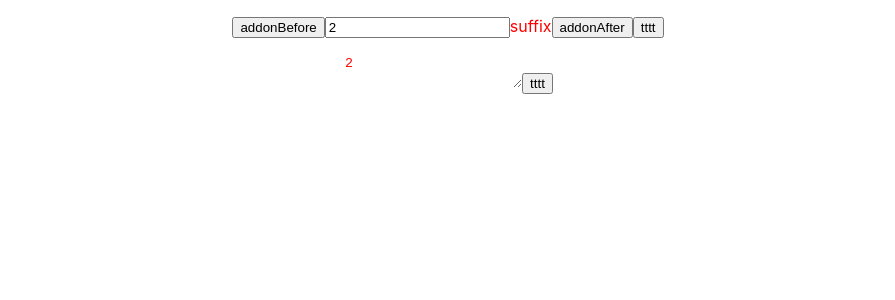
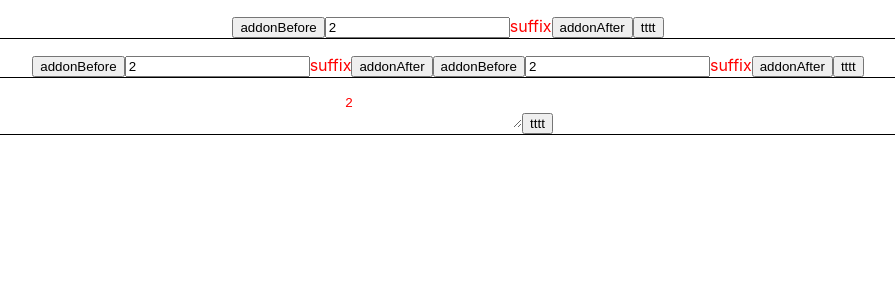
Before and after one commit to tea-react/tea-react, a React (Create React App) app: page / in a window 1280 px wide. Shown: the top 300 px of the page, without its empty margins (192-1087 px from the left). Built offline with nearby package versions, Linux system fonts and the light colour scheme.

Commit message:
[feature] form组件，收集value

```diff
--- a/src/App.js
+++ b/src/App.js
@@ -5,6 +5,13 @@ import './App.css';
 import Input, {
   Textarea,
 } from 'components/input/index.js'
+import {
+  FormItem
+} from 'components/form/index.js'
+
+const block = {
+  borderBottom: '1px solid'
+}
 
 class App extends Component {
 
@@ -12,9 +19,9 @@ class App extends Component {
     value: 2
   }
 
-  handleChange = e => {
-    this.state.value = e
-    // console.log('Demo handleChange', this.state.value, e)
+  handleChange = (value, ...args) => {
+    // this.state.value = value
+    console.log('Demo handleChange', this.state.value, ...args)
   }
 
   handleClick = () => {
@@ -31,7 +38,7 @@ class App extends Component {
     const addonAfter = <button>addonAfter</button>
     return (
       <div className="App">
-        <p>
+        <p style={block}>
           <Input value={this.state.value}
             data-ss='xxxx'
             style={{border: '1px', color: '#f00'}}
@@ -43,7 +50,36 @@ class App extends Component {
             onChange={this.handleChange}/>
           <button onClick={this.handleClick}>tttt</button>
         </p>
-        <p>
+        <p style={block}>
+          <FormItem>
+            <span>
+              <Input value={this.state.value}
+                data-ss='xxxx'
+                style={{border: '1px', color: '#f00'}}
+                className='ssss'
+                addonBefore={addonBefore}
+                addonAfter={addonAfter}
+                prefix={prefix}
+                suffix={suffix}
+                onChange={this.handleChange}/>
+              <span></span>
+              <span>
+                <Input value={this.state.value}
+                  data-ss='xxxx'
+                  style={{border: '1px', color: '#f00'}}
+                  className='ssss'
+                  addonBefore={addonBefore}
+                  addonAfter={addonAfter}
+                  prefix={prefix}
+                  suffix={suffix}
+                  onChange={this.handleChange}/>
+                <span><span></span></span>
+              </span>
+            </span>
+            <button onClick={this.handleClick}>tttt</button>
+          </FormItem>
+        </p>
+        <p style={block}>
           <Textarea value={this.state.value}
             data-ss='xxxx'
             style={{border: '1px', color: '#f00'}}
--- /dev/null
+++ b/src/components/form/FormItem.jsx
@@ -0,0 +1,184 @@
+import PropTypes from 'prop-types'
+import classNames from 'classnames'
+import React from 'utils/ObComponent.js'
+import debug from 'utils/debug.js'
+import _ from 'lodash'
+
+const log = debug('FormItem Component')
+
+export default class FormItem extends React.ObComponent {
+  static defaultProps = {
+    prefixCls: 'tea-formItem',
+  }
+  static propTypes = {
+    disabled: PropTypes.bool,
+    className: PropTypes.string,
+    prefixCls: PropTypes.string,
+    onPressEnter: PropTypes.func,
+    onKeyDown: PropTypes.func,
+    onKeyUp: PropTypes.func,
+    onFocus: PropTypes.func,
+    onBlur: PropTypes.func,
+  }
+
+  $formItem = null
+  formItemCount = 0
+  elementStack = []
+  elementStackLevel = 0
+  state = {
+    value: ''
+  }
+
+  constructor(props) {
+    super(props)
+    this.children = this.injectChildren(this.props.children)
+    console.log('FormItem constructor')
+    this.watch({
+    })
+    this.a = 'aaaaaaaaaaaaaaaa'
+  }
+
+  injectChildren(children) {
+    this.elementStackLevel += 1
+    if (!_.isArray(children)) {
+      this.pushElementStack(children)
+      children = this.injectChild(children)
+      this.popElementStack(children)
+    } else {
+      children = _.reduce(children, (acc, child) => {
+        this.pushElementStack(child)
+        acc.push(this.injectChild(child))
+        this.popElementStack(child)
+        return acc
+      }, [])
+    }
+    this.elementStackLevel -= 1
+    return children
+  }
+
+  injectChild(child) {
+    if (!React.isValidElement(child)) {
+      return child
+    }
+    const originalClass = child.type
+    const originalProps = child.props || {}
+    if (_.isFunction(originalClass)
+      && originalClass._$type === 'FormItem'
+      && originalProps.isFormItem !== false
+    ) {
+      // 对于FormItem做计数，超过一个则报错
+      // 因递归策略（找到FormItem立即停止）限制
+      // 只能对同层级出现多个FormItem做报错
+      this.alterElementStackTop()
+      if (this.formItemCount > 0) {
+        log.warn('only one controlled component can be used in the FormItem.'
+          + '\n you can set `isFormItem={false}` on the other component in JSX'
+          + '\n which not be treated as FormItem'
+          + '\n when there is more than one controlled component'
+          + '\n\n please check your dom -->'
+          + '\n' + this.genElementStack()
+        )
+      }
+      this.formItemCount += 1
+      this.originalOnChange = originalProps.onChange
+      child = this.cloneElement(child, {
+        onChange: this.handleChange
+      })
+    } else if (_.isObject(originalProps.children)
+      && this.formItemCount < 1
+    ) { // 对子节点做递归查找，一旦找到FormItem则停止递归
+      // React对element和element.props都做了Object.freeze
+      // 因此只能使用clone的方式修改子孙节点
+      const children = this.injectChildren(originalProps.children)
+      child = this.cloneElement(child, {}, children)
+    }
+    return child
+  }
+
+  cloneElement(element, config, children) {
+    // 在development环境下React会为每个element注入_store对象
+    // 目前（v16）_store中存放了是否已经校验过React element的标志位validated
+    // 但每次使用cloneElement后这个标志位会被重置，
+    // 导致渲染时可能会报校验的warning信息，如缺失key
+    // 因此，在使用cloneElement后需要重写_store
+    // 参考 /react/packages/react/src/ReactElement.js:131
+    const _store = element._store
+    element = React.cloneElement(element, config, children)
+    // FIXME: 可能会因React修改字段导致这里出现异常
+    // 由于validated被defineProperty({enumerable: false})
+    // 不能被Object.keys读到，
+    // 因此只能使用直接使用validated显示赋值的方式写入
+    if (_store && element._store) {
+      element._store.validated = _store.validated
+    }
+    return element
+  }
+
+  getElementName(element) {
+    if (_.isString(element.type)) {
+      return element.type
+    } else if (_.isObject(element.type)) {
+      return element.type.name
+    }
+  }
+  pushElementStack(element) {
+    if (!element) {
+      return
+    }
+    this.elementStack.push({
+      level: this.elementStackLevel,
+      tagName: this.getElementName(element),
+      className: element.props && element.props.className,
+      isFormItem: '',
+    })
+  }
+
+  popElementStack(element) {
+    if (!element) {
+      return
+    }
+    this.elementStack.push({
+      level: this.elementStackLevel,
+      tagName: this.getElementName(element),
+      close: true
+    })
+  }
+
+  alterElementStackTop() {
+    const top = this.elementStack[this.elementStack.length - 1]
+    top.isFormItem = ` isFormItem=${this.formItemCount + 1}`
+  }
+
+  genElementStack() {
+    return _.map(this.elementStack, line => {
+      const pre = line.close ? '</' : '<'
+      const className = line.className ? ` className='${line.className}'` : ''
+      const isFormItem = line.isFormItem || ''
+      return ' '
+        + Array(line.level).join('  ')
+        + `${pre}${line.tagName}${isFormItem}${className}>`
+    }).join('\n')
+  }
+
+  handleChange = (...args) => {
+    console.log(this.a, args)
+    if (_.isFunction(this.originalOnChange)) {
+      this.originalOnChange(...args)
+    }
+  }
+
+  setRef = node => {
+    this.$formItem = node
+  }
+
+  render() {
+    console.log('FormItem render', this.props.children, this.children)
+    const itemProps = _.omit(this.props, [
+    ])
+    return (
+      <span>
+        {this.children}
+      </span>
+    )
+  }
+}
--- /dev/null
+++ b/src/components/form/index.js
@@ -0,0 +1,5 @@
+import FormItem from './FormItem.jsx'
+
+export {
+  FormItem,
+}
--- a/src/components/input/Input.jsx
+++ b/src/components/input/Input.jsx
@@ -18,6 +18,8 @@ export default class Input extends React.ObComponent {
     onFocus: PropTypes.func,
     onBlur: PropTypes.func,
   }
+
+  static _$type = 'FormItem'
 
   $input = null
   state = {
@@ -114,6 +116,7 @@ export default class Input extends React.ObComponent {
   }
 
   setRef = node => {
+    console.log('input setRef', node)
     this.$input = node
   }
 
@@ -207,6 +210,7 @@ export default class Input extends React.ObComponent {
   }
 
   render() {
+    console.log('input render')
     const inputProps = _.omit(this.props, [
       'value',
       'defaultValue',
@@ -220,7 +224,9 @@ export default class Input extends React.ObComponent {
       'addonAfter',
       'prefix',
       'suffix',
+      'isFormItem',
     ])
+    console.log(inputProps)
     const inputClassName = this.getInputCls(true)
     return this.withAddon(this.withAffix(
       <input ref={this.setRef}
--- /dev/null
+++ b/src/utils/debug.js
@@ -0,0 +1,17 @@
+
+const css = `
+  color: red;
+`
+
+function warn(context) {
+  return (msg) => {
+    console.warn(`%cError occured at ${context}`, css)
+    console.warn('%c' + msg, css)
+  }
+}
+
+export default function debug(context) {
+  return {
+    warn: warn(context)
+  }
+}
```
Also changed, not shown: src/components/form/Form.jsx (added).
